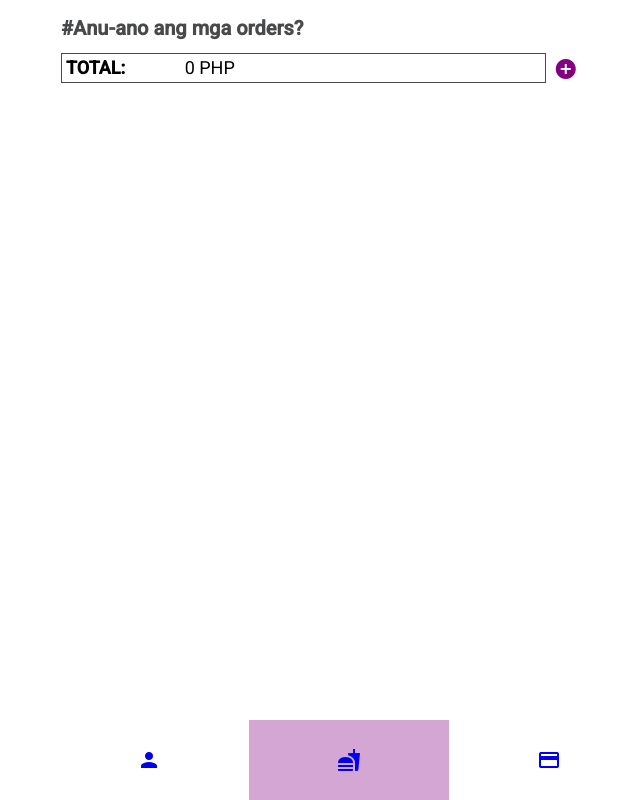
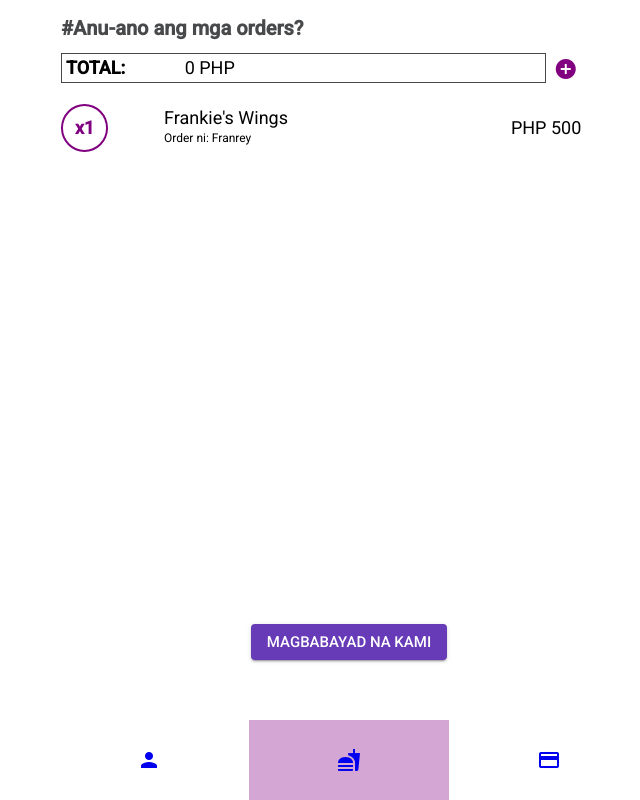
Before and after one commit to fransaycon/hashtag-kkb, an Angular app: page /dashboard in a window 1280 px wide. Both pictures are taken after a click on the button "ORDER NA KAMI". Shown: the whole page, without its empty margins (291-931 px from the left). Built offline with nearby package versions, Linux system fonts and the light colour scheme.

Commit message:
Create cart item component

```diff
--- a/src/app/dashboard/cart/cart.component.html
+++ b/src/app/dashboard/cart/cart.component.html
@@ -12,3 +12,29 @@
     </button>
   </div>
 </div>
+<div class="cart">
+  <div class="cart__item">
+    <div class="cart__quantity">
+      <div class="item__circle">
+        <span class="item__quantity">x1</span>
+      </div>
+    </div>
+    <div class="cart__description">
+      <span class="item__name">Frankie's Wings</span>
+      <span class="item__owner">Order ni: Franrey</span>
+    </div>
+    <div class="cart__cost">
+      <span class="item__cost">PHP 500</span>
+    </div>
+  </div>
+</div>
+<div class="bill">
+  <button
+    class="bill__button"
+    mat-raised-button
+    color="primary"
+    routerLink="/dashboard/bill"
+  >
+    MAGBABAYAD NA KAMI
+  </button>
+</div>
--- a/src/app/dashboard/cart/cart.component.scss
+++ b/src/app/dashboard/cart/cart.component.scss
@@ -2,6 +2,7 @@
   display: flex;
   flex: 1;
   align-items: center;
+  margin-bottom: 1rem;
 
   &__total {
     display: flex;
@@ -43,3 +44,84 @@
     font-size: 2rem;
   }
 }
+
+.cart {
+  display: flex;
+  flex: 1;
+  height: 65vh;
+  min-height: 35rem;
+  overflow-y: auto;
+  flex-direction: column;
+
+  & > :first-child {
+    margin-top: 0.33rem;
+  }
+
+  &__item {
+    display: flex;
+    margin-bottom: 0.33rem;
+    align-items: center;
+  }
+
+  &__quantity {
+    display: flex;
+    height: 100%;
+    flex-grow: 1;
+  }
+
+  &__description {
+    display: flex;
+    flex-direction: column;
+    height: 100%;
+    flex-grow: 4;
+    justify-content: center;
+  }
+
+  &__cost {
+    display: flex;
+    flex-grow: 1;
+    height: 100%;
+    align-items: center;
+  }
+}
+
+.item {
+  &__circle {
+    border: 2px purple solid;
+    color: purple;
+    border-radius: 50%;
+    display: flex;
+    align-items: center;
+    justify-content: center;
+  }
+
+  &__quantity {
+    margin: 1rem;
+    font-weight: bold;
+    font-size: 1.5rem;
+  }
+
+  &__name {
+    font-size: 1.5rem;
+  }
+
+  &__owner {
+    font-size: 1rem;
+  }
+
+  &__cost {
+    font-size: 1.5rem;
+  }
+}
+
+.bill {
+  display: flex;
+  flex: 1;
+  justify-content: center;
+  align-items: center;
+
+  &__button {
+    margin-top: 0.33rem;
+    font-size: 1.25rem;
+  }
+}
```
